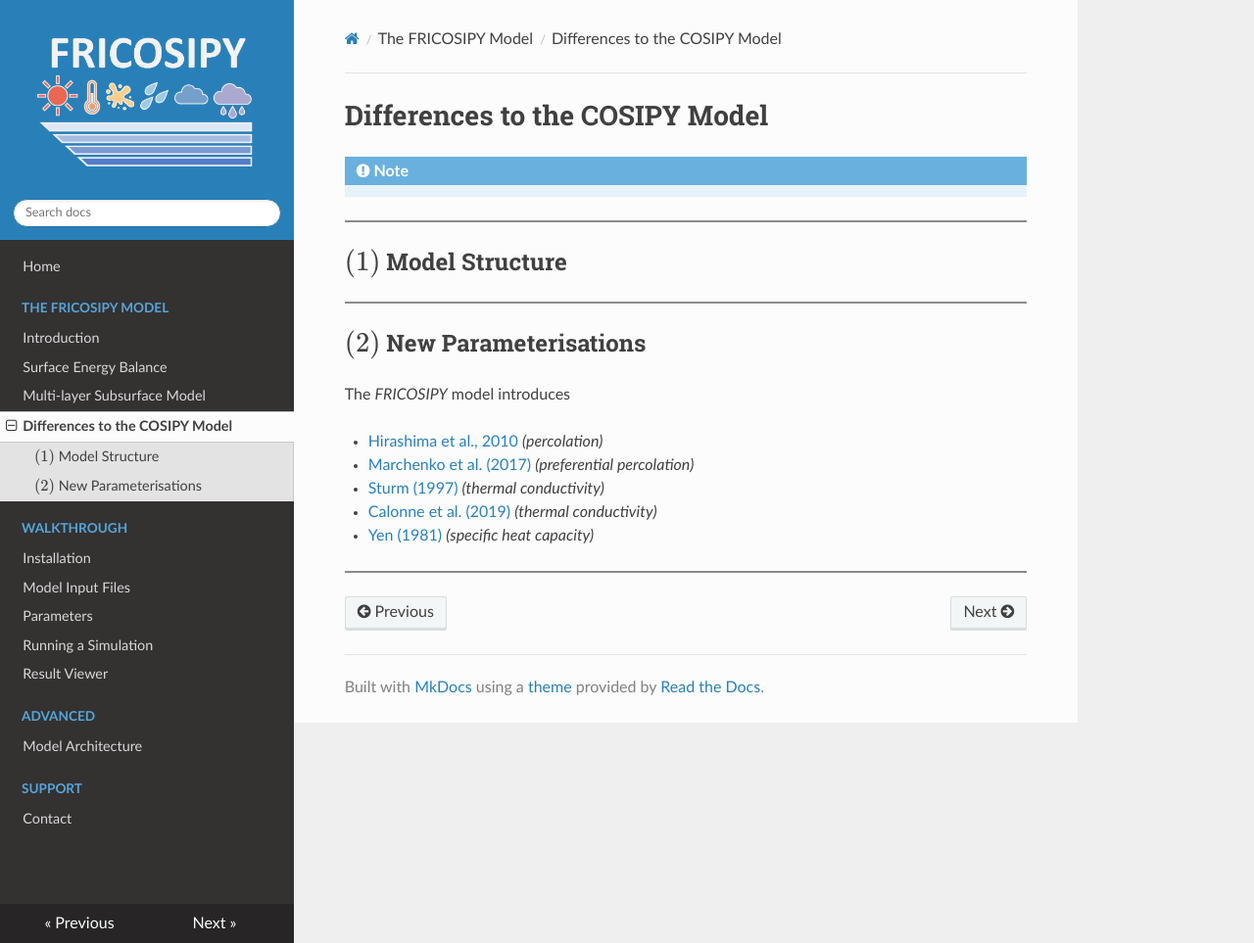
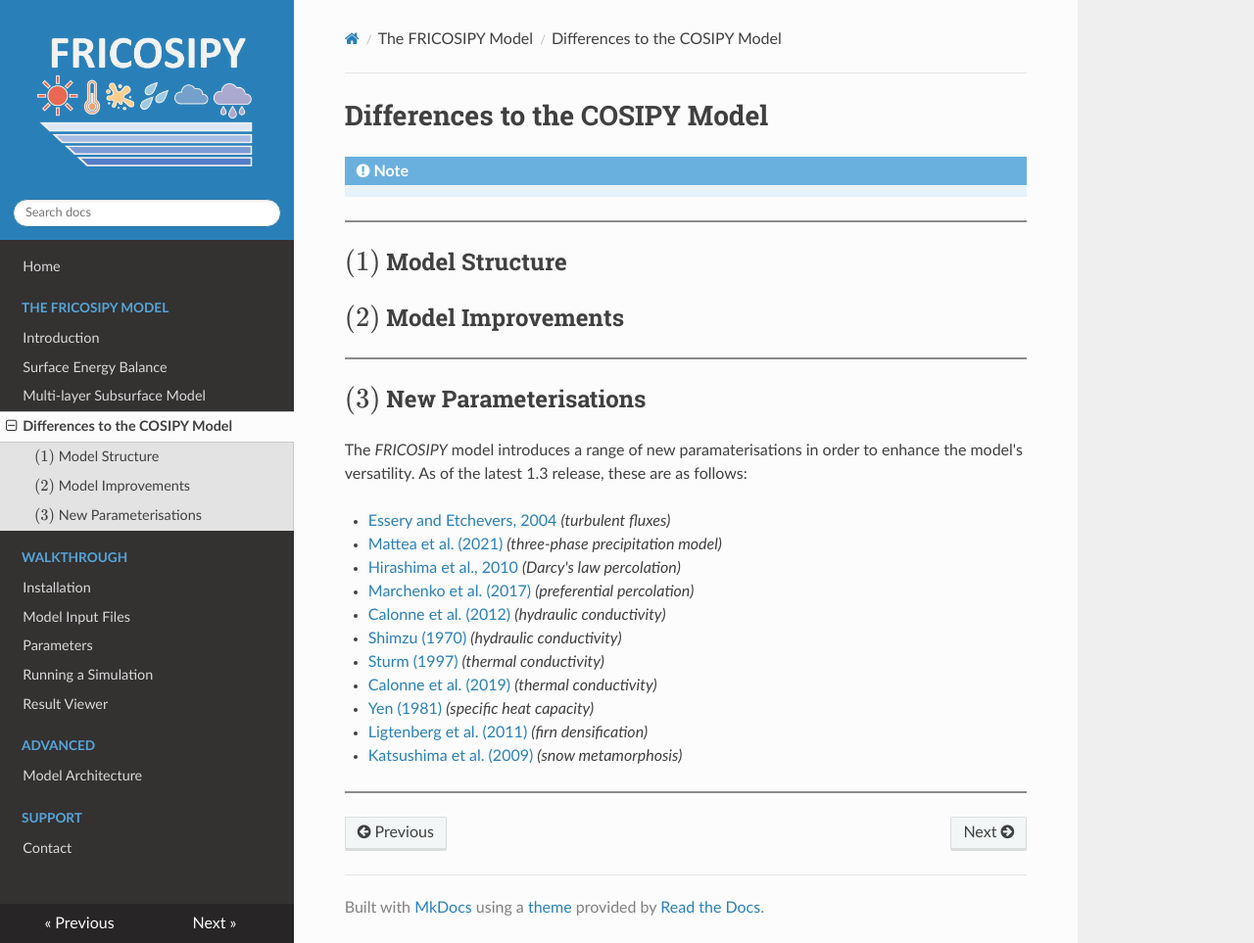
Before and after one commit to MarcusGastaldello/FRICOSIPY, an MkDocs documentation site: the page built from docs/differences.md, in a window 1280 px wide and 963 px high. Shown: the whole window at 98% size. Built offline with MkDocs 1.6.1, drawn with Linux system fonts in a browser that asks for light colours.

Commit message:
Revise model structure and parameterisations
Updated section numbers and added new parameterisations to enhance model versatility.

```diff
--- a/docs/differences.md
+++ b/docs/differences.md
@@ -17,18 +17,24 @@
 
 
 
+## $(2)$ Model Improvements
 
 <hr style="height:2px; background-color:#8b8b8b; border:none;" />
 
-## $(2)$ New Parameterisations
+## $(3)$ New Parameterisations
 
-The *FRICOSIPY* model introduces
+The *FRICOSIPY* model introduces a range of new paramaterisations in order to enhance the model's versatility. As of the latest 1.3 release, these are as follows:
 
-
-* [Hirashima et al., 2010](https://doi.org/10.1016/j.coldregions.2010.09.003) *(percolation)*
+* [Essery and Etchevers, 2004](https://doi.org/10.1029/2004JD005036) *(turbulent fluxes)*
+* [Mattea et al. (2021)](https://doi.org/10.5194/tc-15-3181-2021) *(three-phase precipitation model)*
+* [Hirashima et al., 2010](https://doi.org/10.1016/j.coldregions.2010.09.003) *(Darcy's law percolation)*
 * [Marchenko et al. (2017)](https://doi.org/10.3389/feart.2017.00016) *(preferential percolation)*
+* [Calonne et al. (2012)](https://doi.org/10.5194/tc-6-939-2012) *(hydraulic conductivity)*
+* [Shimzu (1970)](https://hdl.handle.net/2115/20234) *(hydraulic conductivity)*
 * [Sturm (1997)](https://doi.org/10.3189/S0022143000002781) *(thermal conductivity)*
 * [Calonne et al. (2019)](https://doi.org/10.1029/2019GL085228) *(thermal conductivity)*
 * [Yen (1981)](https://apps.dtic.mil/sti/citations/ADA103734) *(specific heat capacity)*
+* [Ligtenberg et al. (2011)](https://doi.org/10.5194/tc-5-809-2011) *(firn densification)*
+* [Katsushima et al. (2009)](https://doi.org/10.1016/j.coldregions.2009.09.002) *(snow metamorphosis)*
 
 <hr style="height:2px; background-color:#8b8b8b; border:none;" />
```
